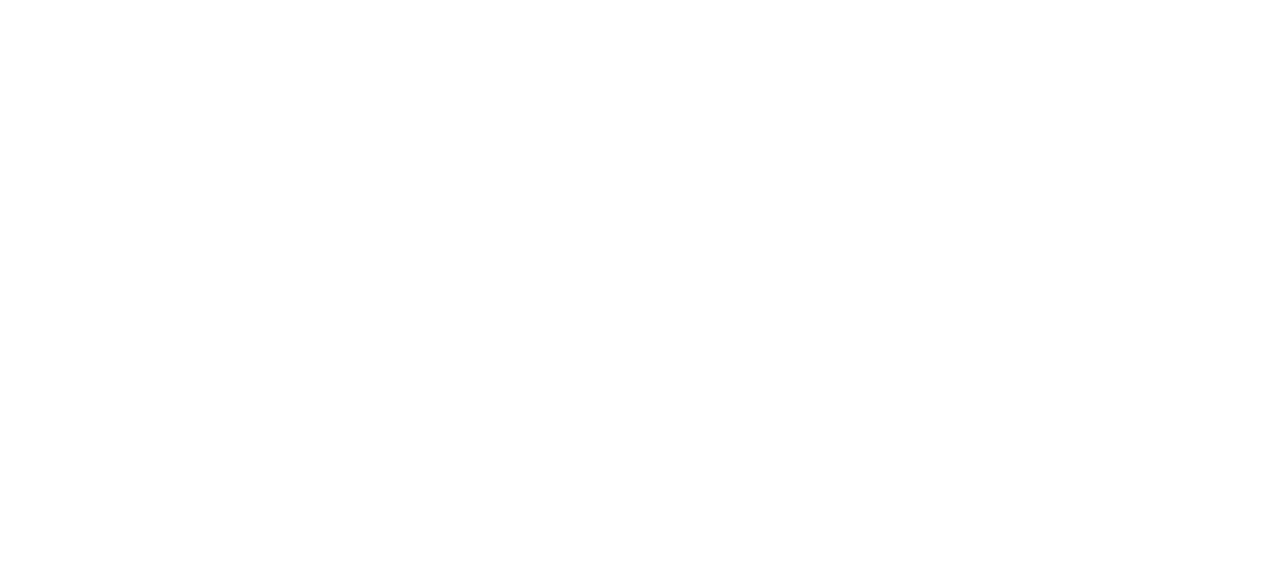
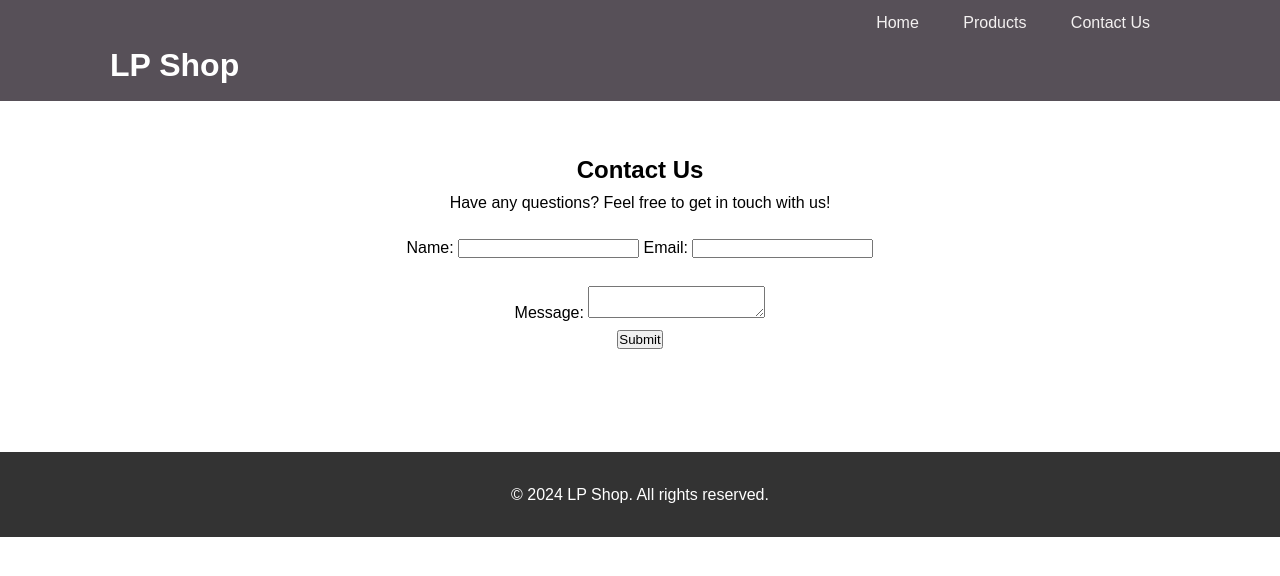
Before and after one commit to Naimur1732/MidT, a plain HTML site: page MID/contact.html in a window 1280 px wide. Drawn offline with Linux system fonts and the light colour scheme.

Commit message:
Add files via upload

```diff
--- a/MID/contact.html
+++ b/MID/contact.html
@@ -7,6 +7,42 @@
     <link rel="stylesheet" href="style/style.css">
 </head>
 <body>
+    <!-- NAIMUR RAHMAN 2020531 -->
+    <header>
+        <div class="container">
+            <h1>LP Shop</h1>
+            <nav>
+                <ul>
+                    <li><a href="index.html">Home</a></li>
+                    <li><a href="products.html">Products</a></li>
+                    <li><a href="contact.html">Contact Us</a></li>
+                </ul>
+            </nav>
+        </div>
+    </header>
+
+    <section class="contact">
+        <div class="">
+            <h2>Contact Us</h2>
+            <p>Have any questions? Feel free to get in touch with us!</p>
+            <form action="submit.php" method="post">
+                <label for="name">Name:</label>
+                <input type="text" id="name" name="name" required>
+                <label for="email">Email:</label>
+                <input type="email" id="email" name="email" required> <br><br>
+                <label for="message">Message:</label>
+                <textarea id="message" name="message" required></textarea>
+                <br>
+                <button type="submit">Submit</button>
+            </form>
+        </div>
+    </section>
+
+    <footer>
+        <div class="container">
+            <p>&copy; 2024 LP Shop. All rights reserved.</p>
+        </div>
+    </footer>
 
 </body>
 </html>
```
